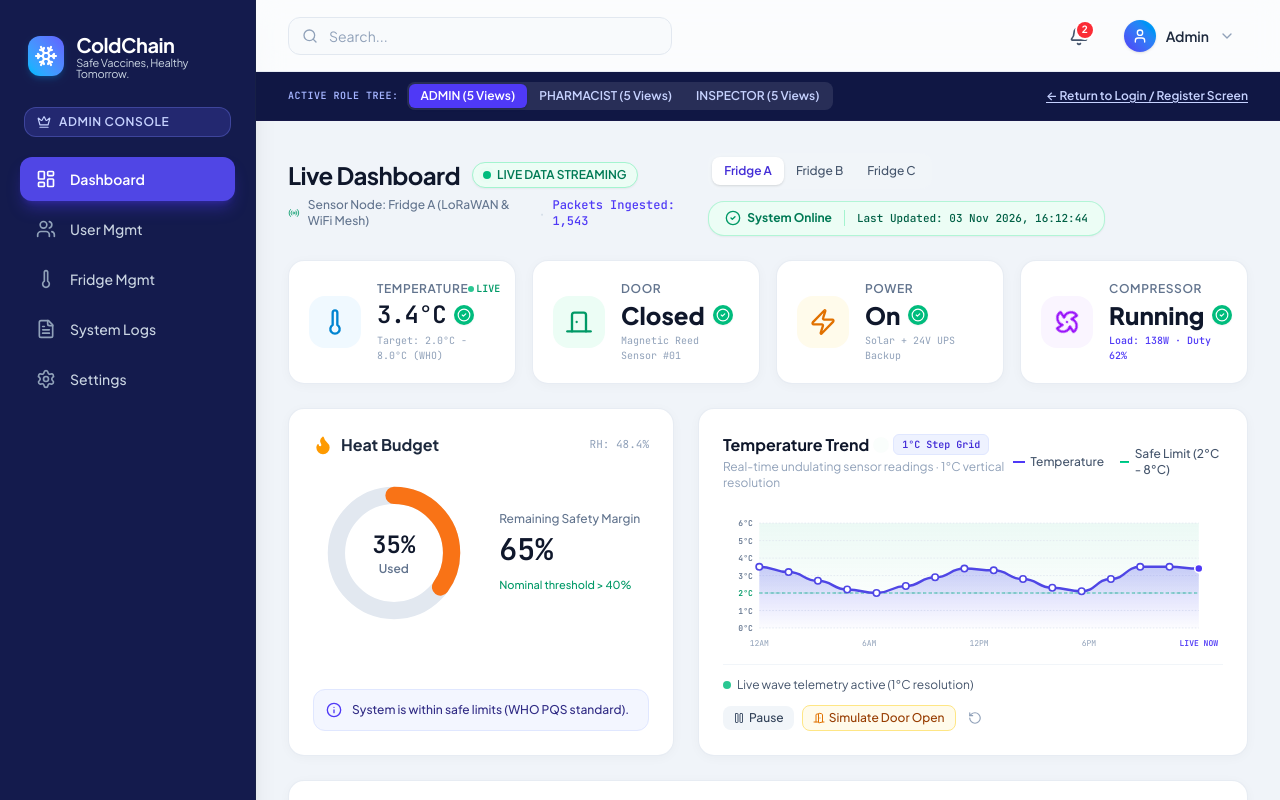
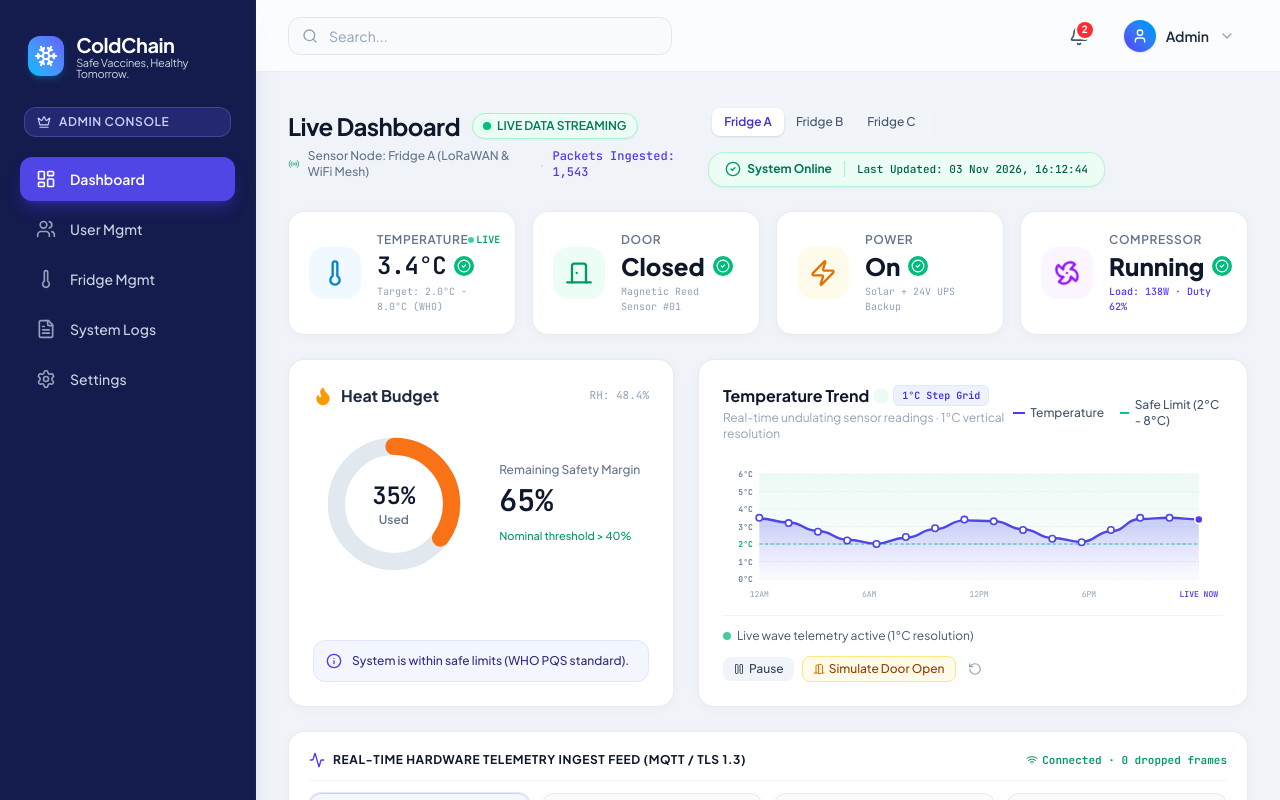
Before and after one commit to sajjadul404/ColdChain, a React (Vite) app: page / in a window 1280 px wide. Shown: the top 800 px of the page. Built offline with nearby package versions, Linux system fonts and the light colour scheme.

Commit message:
app.jsx update

```diff
--- a/src/App.jsx
+++ b/src/App.jsx
@@ -252,53 +252,6 @@ export default function App() {
             onLogout={handleLogout}
           />
 
-          <div className="bg-[#101744] text-white px-8 py-2.5 flex items-center justify-between text-xs overflow-x-auto gap-4 border-b border-indigo-950/50 select-none">
-            <div className="flex items-center gap-2 shrink-0">
-              <span className="font-mono text-[10px] text-indigo-300 font-bold uppercase tracking-wider">
-                Active Role Tree:
-              </span>
-              <div className="flex bg-white/10 p-0.5 rounded-lg">
-                <button
-                  onClick={() => handleRoleChange('admin')}
-                  className={`px-3 py-1 rounded-md font-semibold transition-all ${
-                    currentRole === 'admin'
-                      ? 'bg-indigo-600 text-white shadow-sm'
-                      : 'text-indigo-200 hover:text-white'
-                  }`}
-                >
-                  ADMIN (5 Views)
-                </button>
-                <button
-                  onClick={() => handleRoleChange('pharmacist')}
-                  className={`px-3 py-1 rounded-md font-semibold transition-all ${
-                    currentRole === 'pharmacist'
-                      ? 'bg-sky-600 text-white shadow-sm'
-                      : 'text-indigo-200 hover:text-white'
-                  }`}
-                >
-                  PHARMACIST (5 Views)
-                </button>
-                <button
-                  onClick={() => handleRoleChange('inspector')}
-                  className={`px-3 py-1 rounded-md font-semibold transition-all ${
-                    currentRole === 'inspector'
-                      ? 'bg-emerald-600 text-white shadow-sm'
-                      : 'text-indigo-200 hover:text-white'
-                  }`}
-                >
-                  INSPECTOR (5 Views)
-                </button>
-              </div>
-            </div>
-
-            <button
-              onClick={() => setIsAuthenticated(false)}
-              className="text-xs text-indigo-200 hover:text-white flex items-center gap-1 font-semibold underline underline-offset-2 shrink-0"
-            >
-              &larr; Return to Login / Register Screen
-            </button>
-          </div>
-
           <main className="flex-1 p-6 lg:p-8 max-w-7xl w-full mx-auto">
             {/* ADMIN BRANCH */}
             {currentTab === 'admin-dashboard' && (
```
